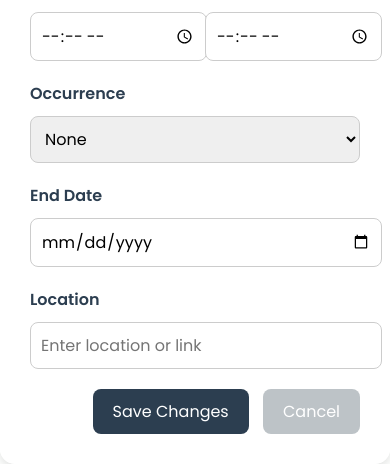
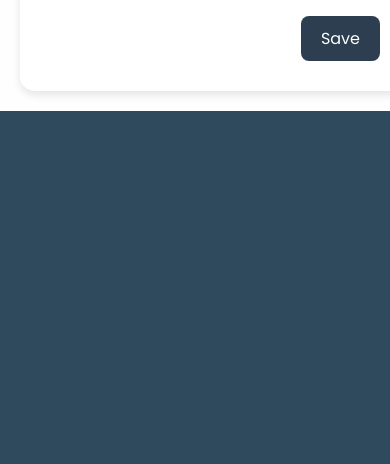
Before and after one commit to montmorency3/SOCS-WEBSITE, a PHP site: page /editbookings.php in a window 390 px wide. Shown: the part 845-1309 px from the top of the page. After the commit the page ends 956 px from the top, so only its background shows below. Run offline with PHP 8.4, Linux system fonts and the light colour scheme; the visitor is signed in with stand-in values (Sample User, id 1); data comes from the database, SQL or seed files in the repository.

Commit message:
generate oh working

```diff
--- a/phpfiles/editbookings.php
+++ b/phpfiles/editbookings.php
@@ -1,116 +1,61 @@
 <?php
-// Enable error reporting for debugging
-error_reporting(E_ALL);
-ini_set('display_errors', 1);
-
-// Start the session
 session_start();
 
-// Check if the user is logged in and has the role of 'professor'
-if (!isset($_SESSION['userID']) || $_SESSION['role'] !== 'employee') {
-    echo "<script>
-            alert('You must be logged in as a professor to access this page.');
-            window.location.href = '../public/login.html'; // Redirect to login page
-          </script>";
-    exit();
+$servername = "localhost";
+$username = "root";
+$password = "";
+$dbname = "phpmyadmin";
+
+$conn = new mysqli($servername, $username, $password, $dbname);
+
+if ($_SERVER["REQUEST_METHOD"] == "POST") {
+  // Collect form data
+  $date = $_POST['date'] ?? null;
+  $startTime = $_POST['startTime'] ?? null;
+  $endTime = $_POST['endTime'] ?? null;
+  $location = $_POST['location'] ?? null;
+
+  // Validate required fields
+  if (!$date || !$startTime || !$endTime || !$location) {
+      die("All fields (Date, Start Time, End Time, Location) are required.");
   }
 
+  // Generate time range
+  $time = "$startTime - $endTime";
 
-// Retrieve professor's userID
+  // Default status
+  $status = "NB";
+
+  // Create new booking object
+  $newBooking = [
+      "date" => $date,
+      "time" => $time,
+      "location" => $location,
+      "status" => $status
+  ];
+
+  // Hardcoded professor ID for this example (replace with dynamic value as needed)
   $professorID = $_SESSION['userID'];
 
-// Database connection
-$host = "127.0.0.1";
-$dbname = "phpmyadmin"; //update
-$username = "root";
-$password = "";
-
-// Establish connection
-$conn = new mysqli($host, $username, $password, $dbname);
-
-
-$successMessage = '';
-$errorMessage = '';
-
-// Fetch courses taught by the professor
-$courses = [];
-$sql = "SELECT Courses FROM EmployeeInfo WHERE EmployeeID = ?";
+  // Check if professor has existing availability
+  $sql = "SELECT Availability FROM ProfessorAvailability WHERE ProfessorID = ?";
   $stmt = $conn->prepare($sql);
   $stmt->bind_param("i", $professorID);
   $stmt->execute();
   $result = $stmt->get_result();
 
   if ($result->num_rows > 0) {
+      // Fetch current availability and append the new booking
       $row = $result->fetch_assoc();
-    $coursesJson = $row['Courses'];
-
-    // Decode JSON courses
-    $courses = json_decode($coursesJson, true);
-    if (empty($courses)) {
-        $courses[] = "No courses found"; // Fallback if JSON is empty
-    }
-} else {
-    $courses[] = "No courses found"; // Handle case when no courses are assigned
-}
-
-
-if ($_SERVER["REQUEST_METHOD"] == "POST") {
-    // Collect form data
-    $professorID = isset($_SESSION['ProfessorID']) ? $_SESSION['ProfessorID'] : null;
-    $title = isset($_POST['title']) ? $_POST['title'] : null;
-    $course = isset($_POST['course']) ? $_POST['course'] : null;
-    $date = isset($_POST['date']) ? $_POST['date'] : null;
-    $startTime = isset($_POST['startTime']) ? $_POST['startTime'] : null;
-    $endTime = isset($_POST['endTime']) ? $_POST['endTime'] : null;
-    $location = isset($_POST['location']) ? $_POST['location'] : null;
-
-    // Validate required fields
-    if (!$title || !$course || !$date || !$startTime || !$endTime || !$location) {
-        die("All fields are required. Please fill in the form correctly.");
-    }
-
-     // Generate a unique booking ID
-     $uniqueID = uniqid();
-     $bookingURL = "http://localhost/SOCS-WEBSITE/public/urlBookingPage.html?id=" . $uniqueID;
-
-
-    // Sanitize input to prevent XSS
-    $title = htmlspecialchars($title);
-    $course = htmlspecialchars($course);
-    $date = htmlspecialchars($date);
-    $startTime = htmlspecialchars($startTime);
-    $endTime = htmlspecialchars($endTime);
-    $location = htmlspecialchars($location);
-
-    // New booking object
-    $newBooking = [
-        "id" => $uniqueID,
-        "title" => $title,
-        "course" => $course,
-        "date" => $date,
-        "time" => "$startTime - $endTime",
-        "location" => $location
-    ];
-
-    // Check if the professor already has a row in the table
-    $sql = "SELECT Availability FROM ProfessorAvailability WHERE ProfessorID = '$professorID'";
-    $result = $conn->query($sql);
-
-    if ($result->num_rows > 0) {
-        // If row exists, fetch current Availability
-        $row = $result->fetch_assoc();
-        $currentAvailability = json_decode($row['Availability'], true); // Decode JSON array
-
-        // Append the new booking
+      $currentAvailability = json_decode($row['Availability'], true);
       $currentAvailability[] = $newBooking;
   } else {
-        // If no row exists, initialize with the new booking
+      // Initialize availability with the new booking
       $currentAvailability = [$newBooking];
   }
 
-    // Re-encode the updated availability to JSON
+  // Update the database
   $updatedAvailability = json_encode($currentAvailability);
-
   $sql = "INSERT INTO ProfessorAvailability (ProfessorID, Availability)
           VALUES (?, ?)
           ON DUPLICATE KEY UPDATE Availability = ?";
@@ -119,16 +64,15 @@
 
   if ($stmt->execute()) {
       echo "<script>
-                alert('Office hours updated successfully! Share this link: $bookingURL');
-                console.log('Booking link: $bookingURL');
-              </script>";    } else {
+              alert('Office hours added successfully with status NB!');
+              window.location.href = 'editbookings.php';
+            </script>";
+  } else {
       echo "<script>alert('Error updating office hours: " . $stmt->error . "');</script>";
   }
 
   $stmt->close();
 }
-
-$conn->close();
 ?>
 
 <!DOCTYPE html>
@@ -136,7 +80,7 @@
 <head>
     <meta charset="UTF-8">
     <meta name="viewport" content="width=device-width, initial-scale=1.0">
-  <title>Manage Bookings</title>
+    <title>Edit Bookings</title>
     <style>
     /* Import Poppins Font */
     @import url('https://fonts.googleapis.com/css2?family=Poppins:wght@300;400;600&display=swap');
@@ -149,7 +93,6 @@
       background-color: #FDFEFD;
       color: #27455A;
       display: flex;
-      flex-direction: column;
     }
 
     /* Background Image */
@@ -233,22 +176,12 @@
 
     /* Main Content */
     .main-content {
-      margin-left: 270px;
-      padding: 30px;
-      width: calc(95% - 270px);
-
-    }
-
-    .main-header {
-      text-align: center;
-      margin-bottom: 30px;
-    }
-
-    .main-header h1 {
-      font-size: 2rem;
-      font-weight: 600;
-      margin: 0;
-      color: white;
+      margin-left: 250px;
+      display: flex;
+      align-items: center;
+      justify-content: center;
+      height: 100vh;
+      width: calc(100% - 250px);
     }
 
     .form-container {
@@ -257,7 +190,7 @@
       border-radius: 15px;
       box-shadow: 0px 4px 8px rgba(0, 0, 0, 0.1);
       max-width: 800px;
-      margin: 0 auto;
+      width: 90%;
     }
 
     .form-group {
@@ -323,28 +256,24 @@
       background-color: #95A5A6;
     }
 
-
-
-
-      @media (max-width: 600px) {
+    /* Responsive Design */
+    @media (max-width: 900px) {
       body {
-    display: flex;
         flex-direction: column;
       }
 
       .sidebar {
-    width: 100%; /* Full width for sidebar */
-    position: relative; /* Remove fixed positioning to stack */
-    height: auto; /* Adjust height to content */
-    padding: 0px;
-    margin: 0px;
+        width: 100%;
+        position: relative;
+        height: auto;
+        padding: 10px;
       }
 
       .main-content {
-    margin-left: 0; /* Remove left margin to prevent offset */
-    width: 100%; /* Full width for the main content */
-    margin: 0px;
-    padding: 0px;
+        margin-left: 0;
+        width: 100%;
+        height: auto;
+        padding: 20px;
       }
     }
     </style>
@@ -358,69 +287,28 @@
     <h3>Manage Bookings</h3>
     <button onclick="location.href='editbookings.php'">CREATE OFFICE HOUR</button>
     <ul>
-    <li>
-      <a href="../private/ProfessorDashboard.php" style="text-decoration: none; color: inherit;">
-        🏠 My Dashboard
-      </a>
-    </li>
-    <li>
-      <a href="../private/ProfessorCalendar.php" style="text-decoration: none; color: inherit;">
-        🗓 View Calendar
-      </a>
-    </li>
-    <li>
-      <a href="../private/CreatePoll.php" style="text-decoration: none; color: inherit;">
-        📊 Create Poll
-      </a>
-    </li>
+      <li><a href="../private/ProfessorDashboard.php" style="text-decoration: none; color: inherit;">🏠 My Dashboard</a></li>
+      <li><a href="../private/ProfessorCalendar.php" style="text-decoration: none; color: inherit;">🗓 View Calendar</a></li>
+      <li><a href="../private/CreatePoll.php" style="text-decoration: none; color: inherit;">📊 Create Poll</a></li>
       <li><a href="viewpoll.php" style="text-decoration: none; color: inherit;">📊 View Poll</a></li>
-    <li>
-      <a href="editbookings.php" style="text-decoration: none; color: inherit;">
-        ⚙ Manage Bookings
-      </a>
-    </li>
+      <li><a href="editbookings.php" style="text-decoration: none; color: inherit;">⚙ Manage Bookings</a></li>
     </ul>
     <hr>
-    <p><a href="../public/landingpage.html" style="text-decoration: none; color: inherit;">
-        🔒 Log Out
-      </a></p>
+    <p><a href="../public/landingpage.html" style="text-decoration: none; color: inherit;">🔒 Log Out</a></p>
   </aside>
 
   <!-- Main Content -->
   <div class="main-content">
-    <div class="main-header">
-      <h1>Manage Bookings</h1>
-    </div>
-
     <div class="form-container">
-      <form action="../phpfiles/editbookings.php" method="POST">
-        <!-- Title -->
-        <div class="form-group">
-          <label for="title">Event Title</label>
-          <input type="text" id="title" name="title" placeholder="Enter event title" required>
-        </div>
-
-        <!-- Course Selection -->
-            <div class="form-group">
-            <label for="course">Course</label>
-            <select id="course" name="course" required>
-                <option value="">Select Course</option>
-                <?php foreach ($courses as $course): ?>
-                    <option value="<?php echo htmlspecialchars($course); ?>">
-                        <?php echo htmlspecialchars($course); ?>
-                    </option>
-                <?php endforeach; ?>
-            </select>
-        </div>
-
-
+      <h2>Edit Office Hours</h2>
+      <form action="editbookings.php" method="POST">
         <!-- Date -->
         <div class="form-group">
           <label for="date">Date</label>
           <input type="date" id="date" name="date" required>
         </div>
 
-        <!-- Time Inputs in Same Row -->
+        <!-- Time Inputs -->
         <div class="time-row">
           <div class="form-group">
             <label for="startTime">Start Time</label>
@@ -432,38 +320,18 @@
           </div>
         </div>
 
-        <!-- Recurrence -->
-        <div class="form-group">
-          <label for="recurrence">Occurrence</label>
-          <select id="recurrence" name="recurrence">
-            <option value="none">None</option>
-            <option value="weekly">Weekly</option>
-            <option value="biweekly">Biweekly</option>
-            <option value="monthly">Monthly</option>
-            <option value="custom">Custom</option>
-          </select>
-        </div>
-
-        <!-- End Date -->
-        <div class="form-group">
-          <label for="endDate">End Date</label>
-          <input type="date" id="endDate" name="endDate">
-        </div>
-
         <!-- Location -->
         <div class="form-group">
           <label for="location">Location</label>
-          <input type="text" id="location" name="location" placeholder="Enter location or link">
+          <input type="text" id="location" name="location" placeholder="Enter location" required>
         </div>
 
-        <!-- Buttons -->
+        <!-- Submit Button -->
         <div class="button-group">
-          <button type="submit" class="btn-save">Save Changes</button>
-          <button type="button" class="btn-cancel" onclick="window.location.href='ProfessorDashboard.html';">Cancel</button>
+          <button type="submit" class="btn-save">Save</button>
         </div>
       </form>
     </div>
-
   </div>
 </body>
 </html>
```
Also changed, not shown: 1 other file. Lines whose indentation alone changed are shown as unchanged.
